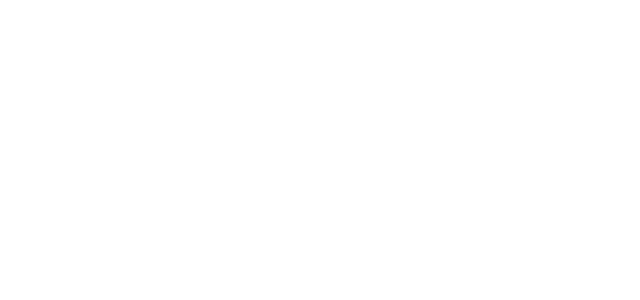
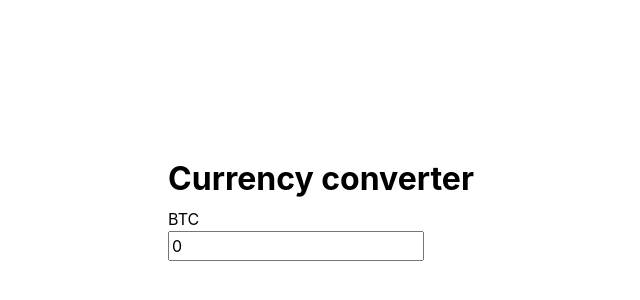
Before and after one commit to kazparaz/bankera-test, a Next.js app: page / in a window 1280 px wide. Shown: the part 186-486 px from the top of the page, without its empty margins (319-959 px from the left). Built offline with nearby package versions, Linux system fonts and the light colour scheme.

Commit message:
Initial render;

```diff
--- /dev/null
+++ b/src/components/CurrencyConverter.tsx
@@ -0,0 +1,31 @@
+import { useState } from 'react'
+import { FormGroup } from './FormGroup'
+
+export const CurrencyConverter = (): JSX.Element => {
+  const [amountBTC, setAmountBTC] = useState(0)
+
+  return (
+    <>
+      <div>
+        <h1>Currency converter</h1>
+
+        <form>
+          <FormGroup label='BTC'>
+            <input
+              type='number'
+              min={0}
+              value={amountBTC}
+              onChange={(e) => setAmountBTC(e.target.valueAsNumber)}
+            />
+          </FormGroup>
+        </form>
+      </div>
+
+      <style jsx>{`
+        h1 {
+          margin-bottom: 1rem;
+        }
+      `}</style>
+    </>
+  )
+}
--- /dev/null
+++ b/src/components/DocumentHead.tsx
@@ -0,0 +1,11 @@
+import Head from 'next/head'
+import React from 'react'
+
+export type DocumentHeadProps = { pageTitle: string }
+
+export const DocumentHead = (props: DocumentHeadProps): JSX.Element => (
+  <Head>
+    <title>{props.pageTitle}</title>
+    <link rel='icon' href='/favicon.ico' />
+  </Head>
+)
--- /dev/null
+++ b/src/components/FormGroup.tsx
@@ -0,0 +1,25 @@
+export const FormGroup = (props: {
+  label: string
+  children: JSX.Element
+}): JSX.Element => (
+  <>
+    <fieldset>
+      <label>{props.label}</label>
+      {props.children}
+    </fieldset>
+    <style jsx>{`
+      fieldset {
+        padding: 0;
+        border: none;
+      }
+
+      fieldset + fieldset {
+        margin-top: 1rem;
+      }
+
+      label {
+        display: block;
+      }
+    `}</style>
+  </>
+)
--- a/src/pages/index.tsx
+++ b/src/pages/index.tsx
@@ -1,7 +1,26 @@
 import type { NextPage } from 'next'
+import { CurrencyConverter } from '../components/CurrencyConverter'
+import { DocumentHead } from '../components/DocumentHead'
 
 const PageHome: NextPage = () => {
-  return <div></div>
+  return (
+    <>
+      <DocumentHead pageTitle='Currency converter' />
+      <main>
+        <div className='content'>
+          <CurrencyConverter />
+        </div>
+      </main>
+
+      <style jsx>{`
+        main {
+          display: flex;
+          align-items: center;
+          justify-content: center;
+        }
+      `}</style>
+    </>
+  )
 }
 
 export default PageHome
--- a/src/styles/globals.css
+++ b/src/styles/globals.css
@@ -13,7 +13,8 @@
 h2,
 h3,
 h4,
-p {
+p,
+fieldset {
   margin: 0;
 }
 
@@ -57,7 +58,6 @@
 }
 
 /* Project specific rules */
-
 html,
 body {
   font-family: -apple-system, BlinkMacSystemFont, Segoe UI, Roboto, Oxygen,
@@ -65,3 +65,11 @@
   font-size: 16px;
   line-height: 150%;
 }
+
+/* Make page content full height always */
+html,
+body,
+div#__next,
+div#__next > * {
+  height: 100%;
+}
```
